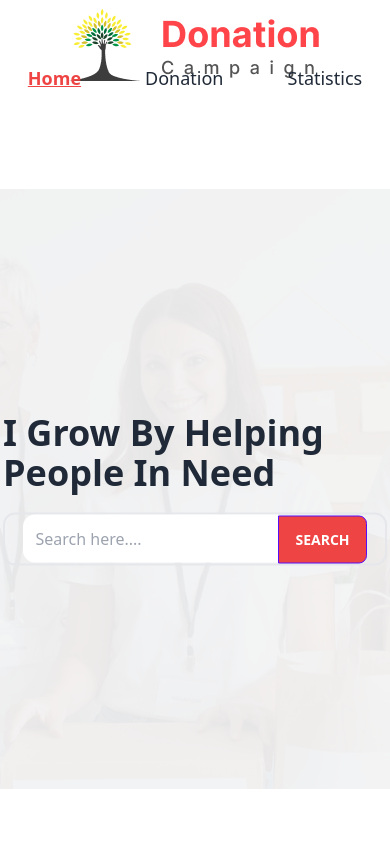
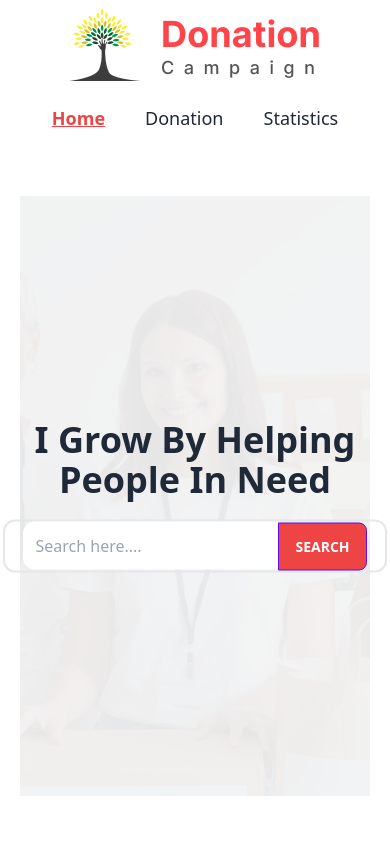
Before and after one commit to Mustafiz82/Assignment-8-Donation-Campaign, a React (Vite) app: page / in a window 390 px wide. Shown: the top 844 px of the page. Built offline with nearby package versions, Linux system fonts and the light colour scheme.

Commit message:
responsive

```diff
--- a/src/MainLayout/MainLayout.jsx
+++ b/src/MainLayout/MainLayout.jsx
@@ -4,7 +4,7 @@ import Nav from "../component/Header/Nav";
 
 const MainLayout = () => {
 	return (
-		<div className="max-w-screen-xl mx-auto">
+		<div className="max-w-screen-xl lg:mx-auto mx-5 lg:mx-0">
 			<Nav></Nav>
 			<Outlet></Outlet>
 		</div>
--- a/src/Pages/Donation-detail/DonationDetail.jsx
+++ b/src/Pages/Donation-detail/DonationDetail.jsx
@@ -47,7 +47,7 @@ const DonationDetail = () => {
 				<img
 					src={image}
 					alt=""
-					className="h-[600px] w-full object-cover"
+					className="h-auto lg:h-[600px] w-full object-cover"
 				/>
 				<button
 					className={`btn text-white absolute bottom-0 m-8`}
@@ -58,8 +58,8 @@ const DonationDetail = () => {
 				</button>
 			</div>
 			<div>
-				<h1 className="text-5xl my-5 font-semibold">{title}</h1>
-				<p>{description}</p>
+				<h1 className="text-3xl lg:text-5xl my-5 font-semibold">{title}</h1>
+				<p className="text-justify">{description}</p>
 			</div>
 		</div>
 	);
--- a/src/Pages/DonationList/DonationEach.jsx
+++ b/src/Pages/DonationList/DonationEach.jsx
@@ -26,14 +26,15 @@ const DonationEach = ({ item }) => {
 	return (
 		<div>
 			<div className="card lg:card-side ">
-				<div className="m-0 p-0">
+                <div>
 					<img
-                        className="h-full object-cover"
+                        className="h-full w-full object-cover"
 						src={image}
 						alt="Album"
+
 					/>
 				</div>
-				<div style={cardStyle} className="card-body">
+				<div style={cardStyle} className="card-body flex items-center">
 					<button
 						className={`btn w-min `}
 						style={buttonStyle}
--- a/src/Pages/DonationList/DonationLIst.jsx
+++ b/src/Pages/DonationList/DonationLIst.jsx
@@ -29,7 +29,7 @@ const DonationLIst = () => {
 			{noData && (
 				<p className="text-center text-3xl font-semibold">No Donation found</p>
 			)}
-			<div className="grid grid-cols-2 gap-5">
+			<div className="grid grid-cols-1  md:grid-cols-2 gap-5">
 				{isShow
 					? donation.map((item) => (
 							<DonationEach
--- a/src/Pages/Statistics/Statistics.jsx
+++ b/src/Pages/Statistics/Statistics.jsx
@@ -60,7 +60,7 @@ const Statistics = () => {
 					cy="50%"
 					labelLine={false}
 					label={renderCustomizedLabel}
-					outerRadius={200}
+					outerRadius={180}
 					fill="#8884d8"
 					dataKey="value"
 				>
@@ -73,7 +73,7 @@ const Statistics = () => {
 				</Pie>
 			</PieChart>
 
-            <div className="flex gap-6 mt-12">
+            <div className="flex gap-6 mt-12 flex-col lg:flex-row">
             <div className="flex gap-3">
                     <h1>Total Donation</h1>
                     <div className="w-24 h-6 bg-[#FF444A]"></div>
--- a/src/component/Header/Banner.jsx
+++ b/src/component/Header/Banner.jsx
@@ -19,8 +19,8 @@ const Banner = ({ handleSearch  }) => {
 				</div>
 			</div>
 
-			<div className="absolute top-1/2 left-1/2 -translate-x-1/2 -translate-y-1/2 ">
-				<h1 className="mb-5 text-4xl font-bold ">
+			<div className="absolute top-1/2 left-1/2 -translate-x-1/2 -translate-y-1/2">
+				<h1 className="mb-5 text-4xl font-bold  text-center lg:text-left w-full">
 					I Grow By Helping People In Need
 				</h1>
 				<div className="flex justify-center">
--- a/src/component/Header/Nav.jsx
+++ b/src/component/Header/Nav.jsx
@@ -1,6 +1,6 @@
 import React from "react";
 import { NavLink } from "react-router-dom";
-import logo from "../../assets/Logo.png"
+import logo from "../../assets/Logo.png";
 
 const Nav = () => {
 	return (
@@ -16,39 +16,44 @@ const Nav = () => {
 						/>
 					</a>
 				</div>
-				<div className="flex-none">
-					<ul className="menu menu-horizontal px-1 text-lg gap-4 justify-center">
+				<div className="flex mt-5 ">
+					<ul className="menu w-full menu-horizontal px-1  text-lg gap-10  justify-between mt-5  text-2xl lg:text-xl ">
 						<NavLink
 							to="/"
 							className={({ isActive, isPending }) =>
-									isPending ? "" : isActive ? "font-bold text-red-500 underline" : ""
+								isPending
+									? ""
+									: isActive
+									? "font-bold text-red-500 underline"
+									: ""
 							}
-							>
-								Home
+						>Home
+
 						</NavLink>
-						<li>
-						</li>
 						<NavLink
 							to="/Donation"
 							className={({ isActive, isPending }) =>
-									isPending ? "" : isActive ? "font-bold text-red-500 underline" : ""
+								isPending
+									? ""
+									: isActive
+									? "font-bold text-red-500 underline"
+									: ""
 							}
 						>
-								Donation
+							<span className="text-right">Donation</span>
 						</NavLink>
-						<li>
-						</li>
 						<NavLink
 							to="/Statistics"
 							className={({ isActive, isPending }) =>
-									isPending ? "" : isActive ? "font-bold text-red-500 underline" : ""
+								isPending
+									? ""
+									: isActive
+									? "font-bold text-red-500 underline"
+									: ""
 							}
 						>
 							Statistics
 						</NavLink>
-						<li>
-						</li>
-
 					</ul>
 				</div>
 			</div>
```
Lines whose indentation alone changed are shown as unchanged.
